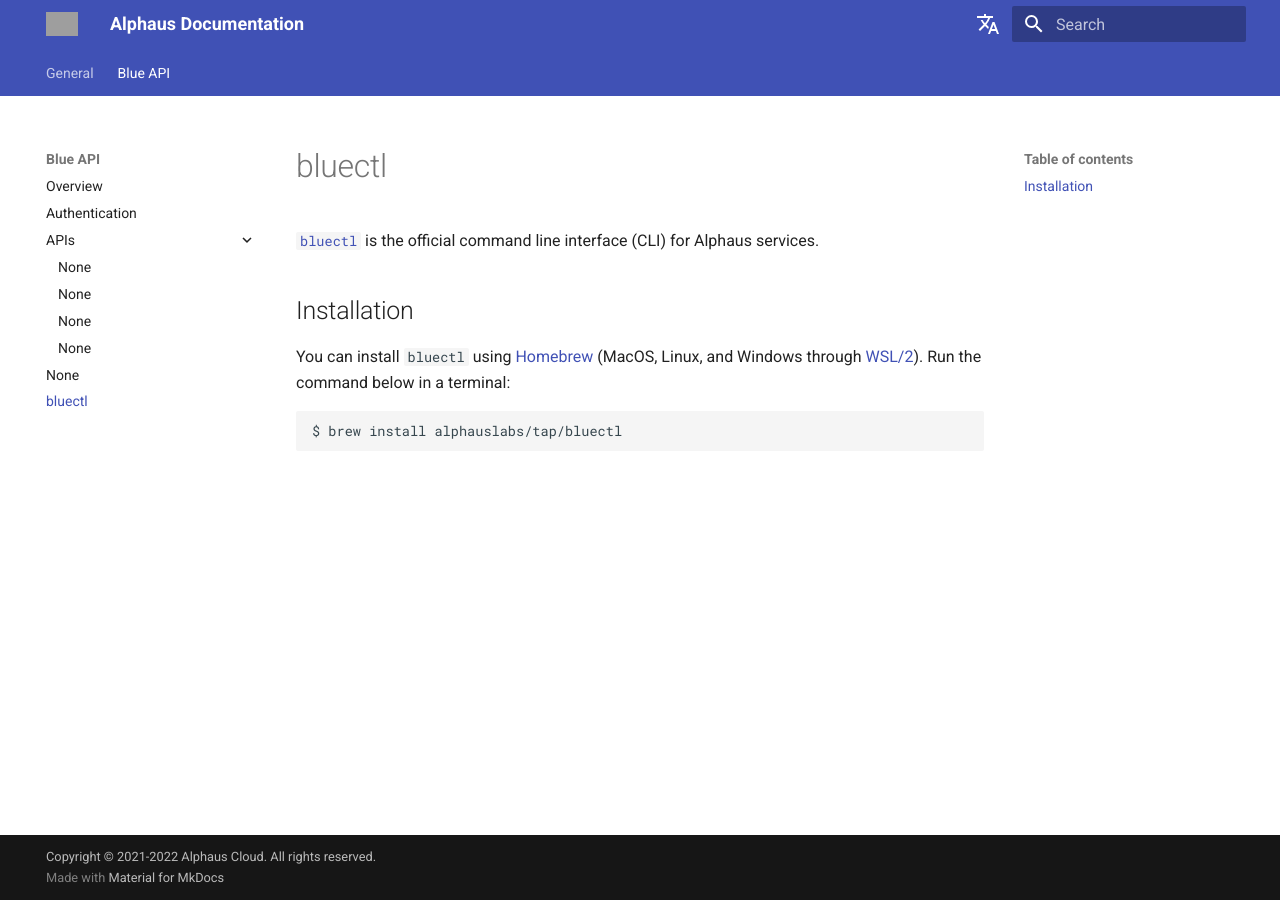
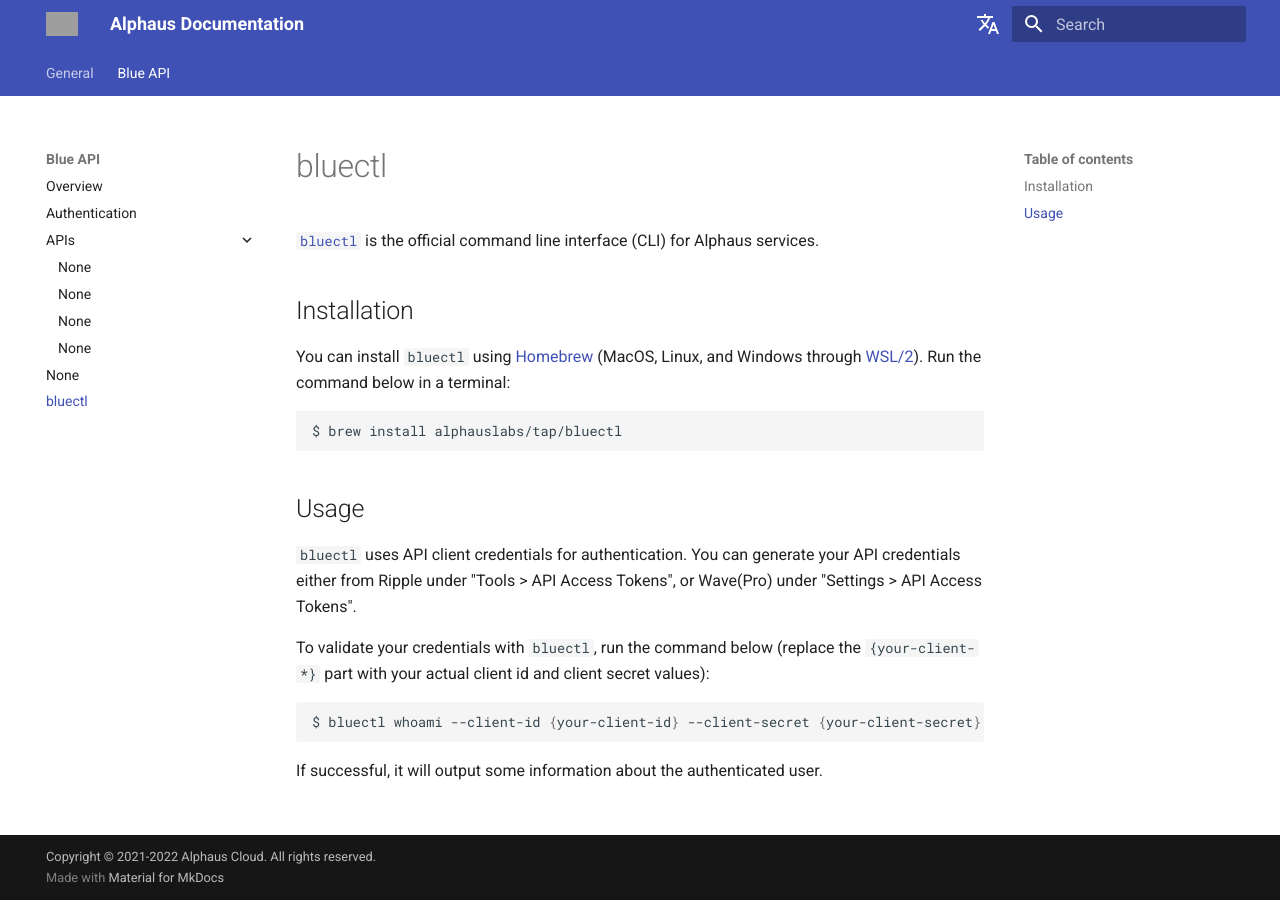
Before and after one commit to alphauslabs/tmpdocs, an MkDocs documentation site: the page built from docs/blueapi/bluectl.md, in a window 1280 px wide. Built offline with MkDocs 1.6.1 and Material for MkDocs 9.7.7, drawn with Linux system fonts in a browser that asks for light colours; comment, search, counter and statistics services are not loaded; grey boxes are pictures that could not be loaded.

````diff
--- a/docs/blueapi/bluectl.md
+++ b/docs/blueapi/bluectl.md
@@ -4,7 +4,16 @@
 
 ## Installation
 You can install `bluectl` using [Homebrew](https://brew.sh/) (MacOS, Linux, and Windows through [WSL/2](https://docs.microsoft.com/en-us/windows/wsl/install)). Run the command below in a terminal:
-
 ```sh
 $ brew install alphauslabs/tap/bluectl
 ```
+
+## Usage
+`bluectl` uses API client credentials for authentication. You can generate your API credentials either from Ripple under "Tools > API Access Tokens", or Wave(Pro) under "Settings > API Access Tokens".
+
+To validate your credentials with `bluectl`, run the command below (replace the `{your-client-*}` part with your actual client id and client secret values):
+```sh
+$ bluectl whoami --client-id {your-client-id} --client-secret {your-client-secret}
+```
+
+If successful, it will output some information about the authenticated user.
````
Also changed, not shown: docs/blueapi/authentication.md (+1 -7 lines).
